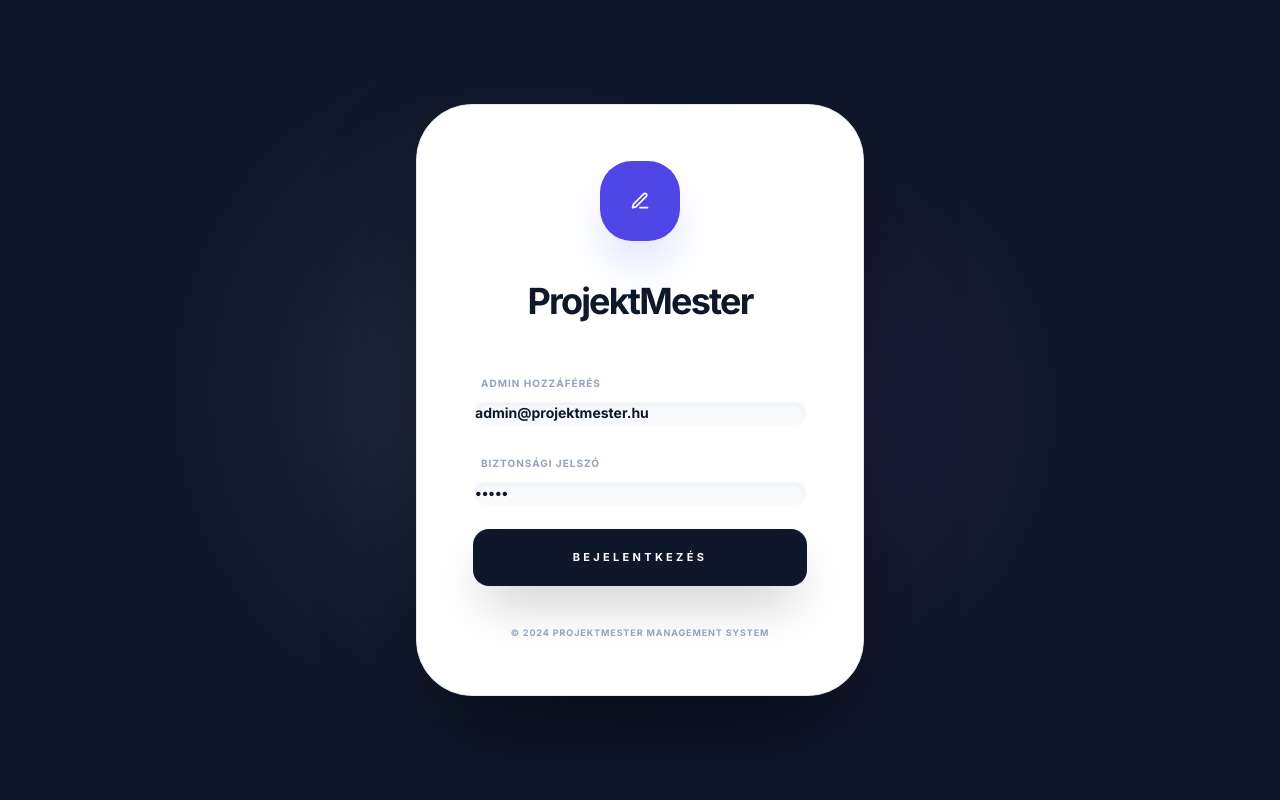
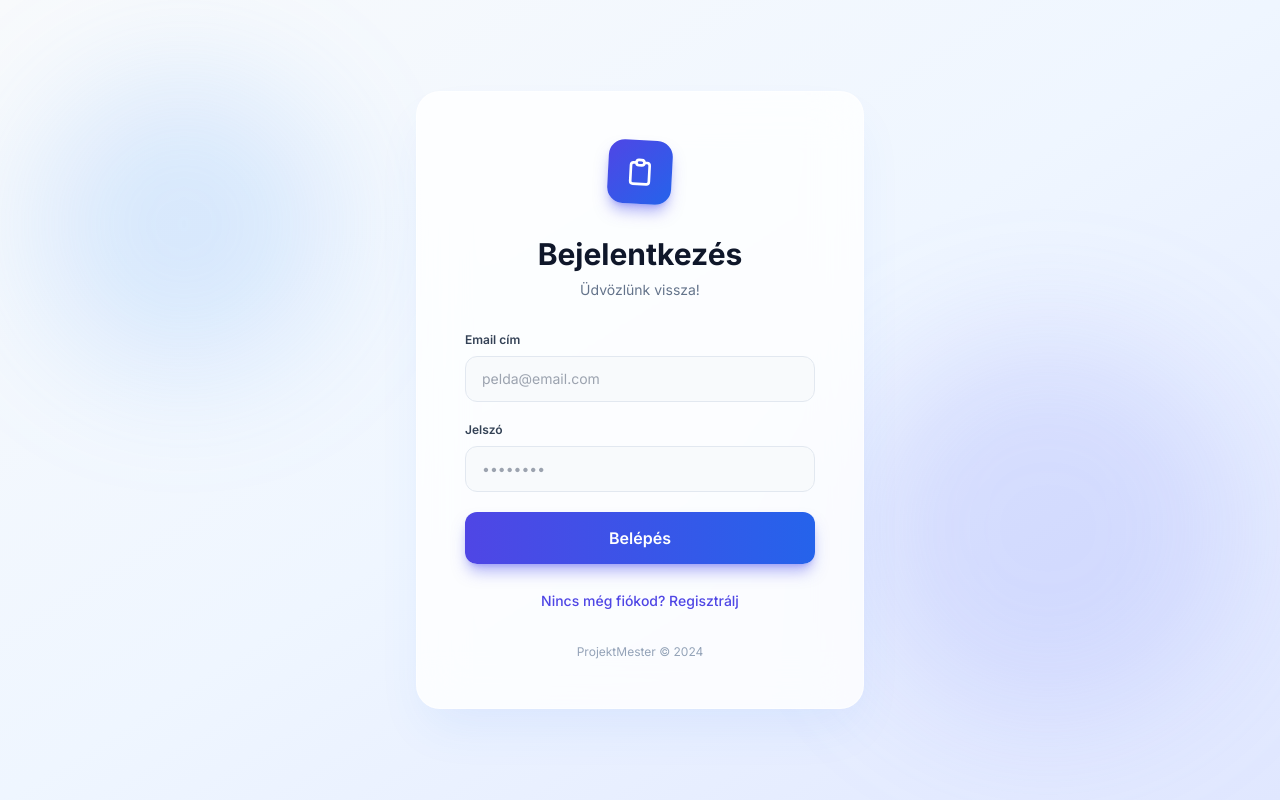
Before and after one commit to attyhome/projektmanager, a React (Vite) app: page / in a window 1280 px wide. Built offline with nearby package versions, Linux system fonts and the light colour scheme.

Commit message:
Modern UI - Login/Register with first user = admin

```diff
--- a/App.tsx
+++ b/App.tsx
@@ -966,36 +966,165 @@ const FinanceSummary: React.FC<{ projectId: string, onExport: () => void }> = ({
   );
 };
 
+// Cseréld le a LoginPage komponenst (969. sortól) erre:
+
 const LoginPage: React.FC<{ onLogin: (user: User) => void }> = ({ onLogin }) => {
-  const [email, setEmail] = useState('admin@projektmester.hu');
-  const [password, setPassword] = useState('admin');
+  const [isRegister, setIsRegister] = useState(false);
+  const [email, setEmail] = useState('');
+  const [password, setPassword] = useState('');
+  const [name, setName] = useState('');
   const [error, setError] = useState('');
-  const handleLogin = (e: React.FormEvent) => { e.preventDefault(); const u = db.getUsers().find(x => x.email === email && x.password === password); if (u) onLogin(u); else setError('Hibás bejelentkezési adatok!'); };
+
+  const handleLogin = (e: React.FormEvent) => {
+    e.preventDefault();
+    const users = db.getUsers();
+    const user = users.find(x => x.email === email && x.password === password);
+    if (user) {
+      onLogin(user);
+    } else {
+      setError('Hibás email vagy jelszó!');
+    }
+  };
+
+  const handleRegister = (e: React.FormEvent) => {
+    e.preventDefault();
+
+    if (!name || !email || !password) {
+      setError('Minden mező kitöltése kötelező!');
+      return;
+    }
+
+    const users = db.getUsers();
+
+    // Ellenőrzés: van-e már ilyen email
+    if (users.find(u => u.email === email)) {
+      setError('Ez az email cím már használatban van!');
+      return;
+    }
+
+    // Első felhasználó automatikusan ADMIN!
+    const isFirstUser = users.length === 0;
+
+    const newUser: User = {
+      id: 'u' + Date.now(),
+      email,
+      password,
+      name,
+      role: isFirstUser ? UserRole.ADMIN : UserRole.USER
+    };
+
+    db.saveUser(newUser);
+
+    // Automatikus bejelentkezés
+    onLogin(newUser);
+  };
+
   return (
-    <div className="min-h-screen bg-slate-900 flex items-center justify-center p-6 relative overflow-hidden">
-      <div className="absolute top-0 left-0 w-full h-full opacity-10 pointer-events-none">
-        <div className="absolute top-1/4 left-1/4 w-96 h-96 bg-indigo-50 rounded-full blur-[100px]"></div>
-        <div className="absolute bottom-1/4 right-1/4 w-96 h-96 bg-purple-500 rounded-full blur-[100px]"></div>
+    <div className="min-h-screen bg-gradient-to-br from-slate-50 via-blue-50 to-indigo-100 flex items-center justify-center p-4">
+      {/* Háttér dekoráció */}
+      <div className="absolute inset-0 overflow-hidden pointer-events-none">
+        <div className="absolute top-20 left-10 w-72 h-72 bg-blue-400/20 rounded-full blur-3xl"></div>
+        <div className="absolute bottom-20 right-10 w-96 h-96 bg-indigo-400/20 rounded-full blur-3xl"></div>
       </div>
-      <form onSubmit={handleLogin} className="bg-white p-10 md:p-14 rounded-[3.5rem] shadow-[0_50px_100px_-20px_rgba(0,0,0,0.5)] w-full max-w-md border relative z-10 animate-in zoom-in-95 duration-500">
-        <div className="flex justify-center mb-10"><div className="w-20 h-20 bg-indigo-600 rounded-[2rem] flex items-center justify-center text-white shadow-2xl shadow-indigo-200"><ICONS.Project /></div></div>
-        <h1 className="text-4xl font-black mb-12 text-center tracking-tighter text-slate-900">ProjektMester</h1>
-        <div className="space-y-6">
-          <div className="space-y-2">
-            <label className="text-[10px] font-black uppercase text-slate-400 ml-2 tracking-widest">Admin hozzáférés</label>
-            <input type="email" placeholder="Email cím..." className="w-full bg-slate-50 border-2 border-slate-50 rounded-2xl p-4.5 text-sm font-bold outline-none focus:border-indigo-600 focus:bg-white transition-all shadow-inner" value={email} onChange={e => setEmail(e.target.value)} />
+
+      {/* Login/Register Card */}
+      <div className="relative bg-white/80 backdrop-blur-xl p-8 md:p-12 rounded-3xl shadow-2xl shadow-blue-500/10 w-full max-w-md border border-white/50">
+
+        {/* Logo */}
+        <div className="flex justify-center mb-8">
+          <div className="w-16 h-16 bg-gradient-to-br from-indigo-600 to-blue-600 rounded-2xl flex items-center justify-center text-white shadow-lg shadow-indigo-500/50 rotate-3 hover:rotate-0 transition-transform">
+            <svg className="w-8 h-8" fill="none" stroke="currentColor" viewBox="0 0 24 24">
+              <path strokeLinecap="round" strokeLinejoin="round" strokeWidth={2} d="M9 5H7a2 2 0 00-2 2v12a2 2 0 002 2h10a2 2 0 002-2V7a2 2 0 00-2-2h-2M9 5a2 2 0 002 2h2a2 2 0 002-2M9 5a2 2 0 012-2h2a2 2 0 012 2" />
+            </svg>
           </div>
-          <div className="space-y-2">
-            <label className="text-[10px] font-black uppercase text-slate-400 ml-2 tracking-widest">Biztonsági jelszó</label>
-            <input type="password" placeholder="••••••••" className="w-full bg-slate-50 border-2 border-slate-50 rounded-2xl p-4.5 text-sm font-bold outline-none focus:border-indigo-600 focus:bg-white transition-all shadow-inner" value={password} onChange={e => setPassword(e.target.value)} />
+        </div>
+
+        {/* Cím */}
+        <h1 className="text-3xl font-bold mb-2 text-center text-slate-900">
+          {isRegister ? 'Regisztráció' : 'Bejelentkezés'}
+        </h1>
+        <p className="text-sm text-slate-500 text-center mb-8">
+          {isRegister ? 'Hozd létre a fiókodat' : 'Üdvözlünk vissza!'}
+        </p>
+
+        {/* Form */}
+        <form onSubmit={isRegister ? handleRegister : handleLogin} className="space-y-5">
+
+          {isRegister && (
+            <div>
+              <label className="block text-xs font-semibold text-slate-700 mb-2">Teljes név</label>
+              <input
+                type="text"
+                placeholder="Kovács János"
+                className="w-full bg-slate-50 border border-slate-200 rounded-xl px-4 py-3 text-sm focus:outline-none focus:ring-2 focus:ring-indigo-500 focus:border-transparent transition"
+                value={name}
+                onChange={e => setName(e.target.value)}
+              />
+            </div>
+          )}
+
+          <div>
+            <label className="block text-xs font-semibold text-slate-700 mb-2">Email cím</label>
+            <input
+              type="email"
+              placeholder="pelda@email.com"
+              className="w-full bg-slate-50 border border-slate-200 rounded-xl px-4 py-3 text-sm focus:outline-none focus:ring-2 focus:ring-indigo-500 focus:border-transparent transition"
+              value={email}
+              onChange={e => setEmail(e.target.value)}
+            />
           </div>
-          {error && <p className="text-red-500 text-[10px] font-black uppercase text-center tracking-widest animate-pulse">{error}</p>}
-          <button type="submit" className="w-full bg-slate-900 text-white font-black py-5 rounded-2xl shadow-2xl hover:bg-black hover:-translate-y-1 transition-all uppercase text-[11px] tracking-[0.3em]">Bejelentkezés</button>
+
+          <div>
+            <label className="block text-xs font-semibold text-slate-700 mb-2">Jelszó</label>
+            <input
+              type="password"
+              placeholder="••••••••"
+              className="w-full bg-slate-50 border border-slate-200 rounded-xl px-4 py-3 text-sm focus:outline-none focus:ring-2 focus:ring-indigo-500 focus:border-transparent transition"
+              value={password}
+              onChange={e => setPassword(e.target.value)}
+            />
+          </div>
+
+          {error && (
+            <div className="bg-red-50 border border-red-200 text-red-700 px-4 py-3 rounded-xl text-sm">
+              {error}
+            </div>
+          )}
+
+          <button
+            type="submit"
+            className="w-full bg-gradient-to-r from-indigo-600 to-blue-600 text-white font-semibold py-3.5 rounded-xl shadow-lg shadow-indigo-500/50 hover:shadow-xl hover:shadow-indigo-500/60 hover:-translate-y-0.5 transition-all"
+          >
+            {isRegister ? 'Fiók létrehozása' : 'Belépés'}
+          </button>
+        </form>
+
+        {/* Toggle Login/Register */}
+        <div className="mt-6 text-center">
+          <button
+            onClick={() => {
+              setIsRegister(!isRegister);
+              setError('');
+              setEmail('');
+              setPassword('');
+              setName('');
+            }}
+            className="text-sm text-indigo-600 hover:text-indigo-700 font-medium transition"
+          >
+            {isRegister ? 'Már van fiókod? Jelentkezz be' : 'Nincs még fiókod? Regisztrálj'}
+          </button>
         </div>
-        <div className="mt-10 text-center text-slate-400 text-[9px] font-black uppercase tracking-widest">© 2024 ProjektMester Management System</div>
-      </form>
+
+        {/* Footer */}
+        <div className="mt-8 text-center">
+          <p className="text-xs text-slate-400">
+            ProjektMester © 2024
+          </p>
+        </div>
+      </div>
     </div>
   );
 };
 
+
 export default App;
```
